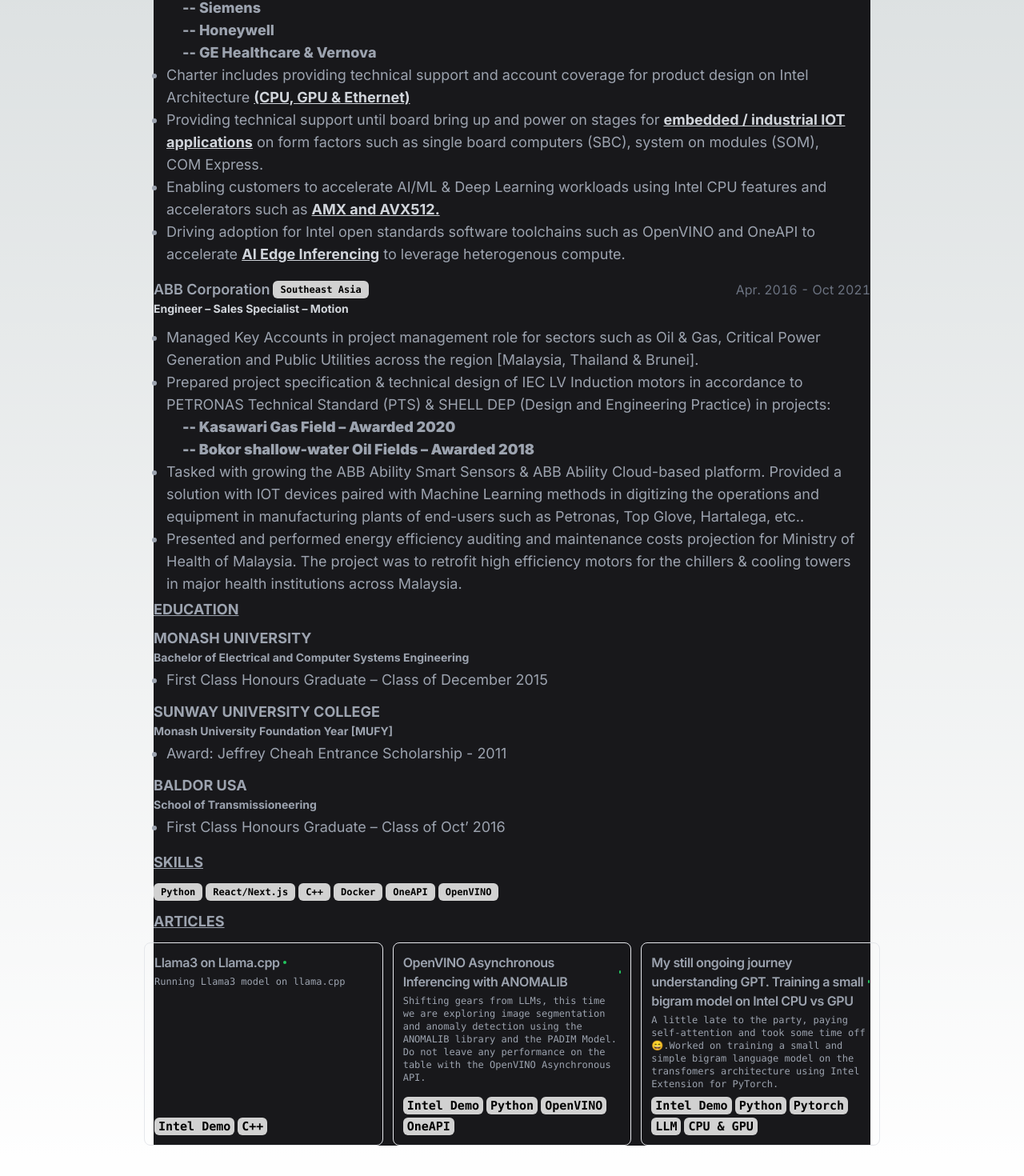
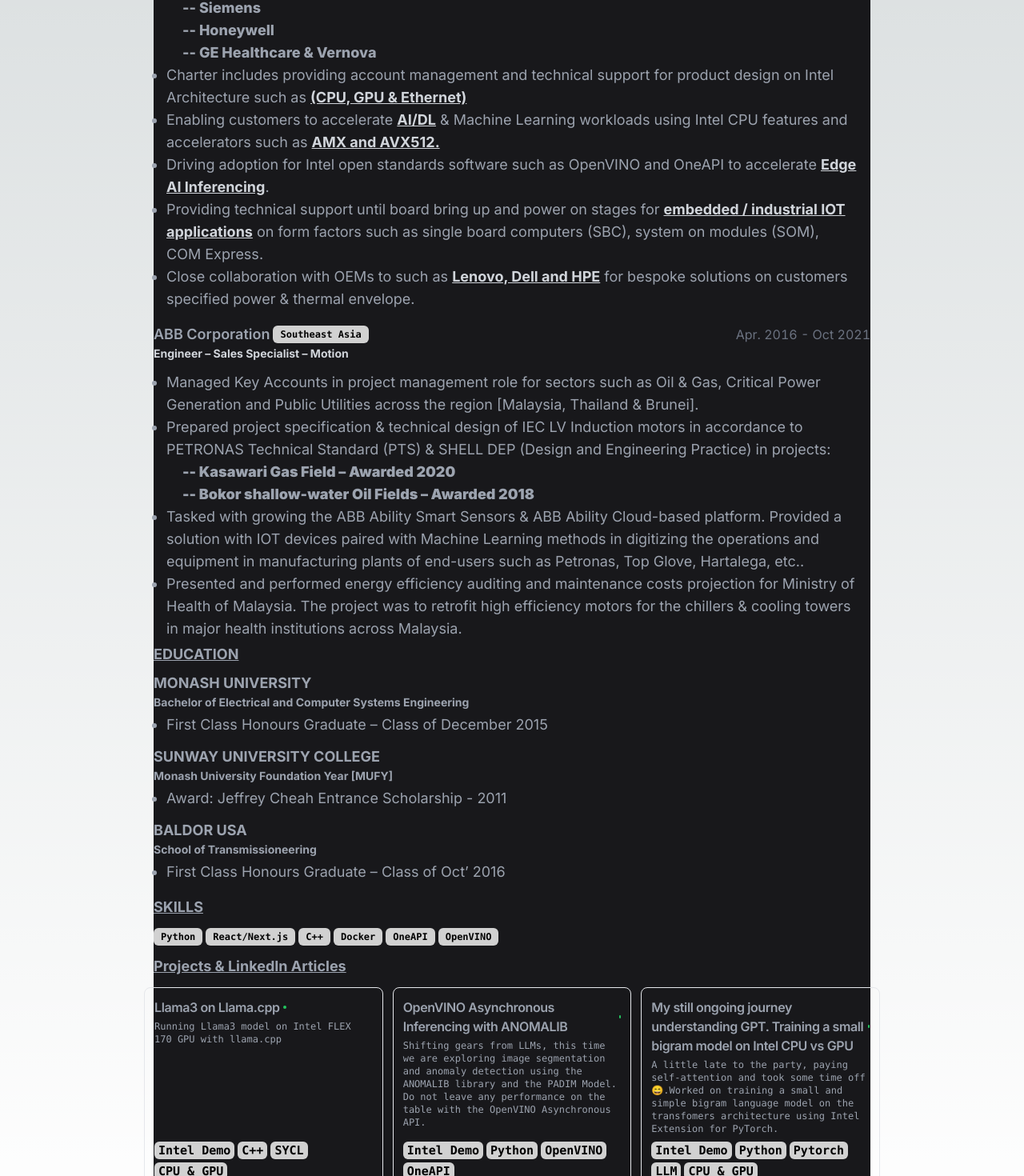
Before and after one commit to jasonpxh128/pxh, a Next.js app: page / in a window 1280 px wide. Shown: the part 332-1802 px from the top of the page at 80% size. Built offline with nearby package versions, Linux system fonts and the light colour scheme.

Commit message:
added new paragraphs to experiences

```diff
--- a/app/page.tsx
+++ b/app/page.tsx
@@ -48,14 +48,15 @@
               {/* <p>Nov 2021 - current</p> */}
               <div className="mx-3 p-1 text-pretty text-muted-foreground mt-2">
                 <ul className= "list-disc justify-normal">
-                  <li>Providing coverage for MNC accounts in APJ region as technical sales support:</li>
+                  <li>Providing coverage for Global MNC accounts in Asia region:</li>
                   <p className=" indent-5 font-extrabold"> -- Siemens </p>
                   <p className=" indent-5 font-extrabold"> -- Honeywell </p>
                   <p className=" indent-5 font-extrabold"> -- GE Healthcare & Vernova </p>
-                  <li className=" justify-normal">Charter includes providing technical support and account coverage for product design on Intel Architecture <span className=" underline hover:decoration-4  font-bold text-gray-300 ">(CPU, GPU & Ethernet)</span> </li>
+                  <li className=" justify-normal">Charter includes providing account management and technical support for product design on Intel Architecture such as <span className=" underline hover:decoration-4  font-bold text-gray-300 ">(CPU, GPU & Ethernet)</span> </li>
+                  <li>Enabling customers to accelerate <span className=" underline hover:decoration-4  font-bold text-gray-300 ">AI/DL</span> & Machine Learning workloads using Intel CPU features and accelerators such as <span className=" underline hover:decoration-4  font-bold text-gray-300 ">AMX and AVX512. </span></li>
+                  <li>Driving adoption for Intel open standards software such as OpenVINO and OneAPI to accelerate <span className=" underline hover:decoration-4  font-bold text-gray-300 ">Edge AI Inferencing</span>.</li>
                   <li>Providing technical support until board bring up and power on stages for <span className=" underline hover:decoration-4 font-bold text-gray-300 ">embedded / industrial IOT applications</span>  on form factors such as single board computers (SBC), system on modules (SOM), COM Express.</li>
-                  <li>Enabling customers to accelerate AI/ML & Deep Learning workloads using Intel CPU features and accelerators such as <span className=" underline hover:decoration-4  font-bold text-gray-300 ">AMX and AVX512. </span></li>
-                  <li>Driving adoption for Intel open standards software toolchains such as OpenVINO and OneAPI to accelerate <span className=" underline hover:decoration-4  font-bold text-gray-300 ">AI Edge Inferencing</span> to leverage heterogenous compute.</li>
+                  <li>Close collaboration with OEMs to such as <span className=" underline hover:decoration-4  font-bold text-gray-300 ">Lenovo, Dell and HPE</span> for bespoke solutions on customers specified power & thermal envelope.</li>
 
                 </ul>
               </div>
@@ -130,7 +131,7 @@
 
             </div>
 
-            <h1 className=" text-sm font-bold underline hover:decoration-4  md:text-lg my-3">ARTICLES</h1>
+            <h1 className=" text-sm font-bold underline hover:decoration-4  md:text-lg my-3">Projects & LinkedIn Articles</h1>
             <div className="-mx-3 grid grid-cols-1 gap-3 print:grid-cols-3 print:gap-2 md:grid-cols-2 lg:grid-cols-3">
 
               <div className="rounded-lg bg-card text-card-foreground flex flex-col overflow-hidden border border-muted p-3">
@@ -143,7 +144,7 @@
                     <div className="hidden font-mono text-xs underline print:visible">
                     https://www.linkedin.com/pulse/how-run-llama3-models-llamacpp-intel-gpus-sycl-oneapi-jason-pua-5g6vc/?trackingId=PgxN1cPCfuUKfgPvkIzveQ%3D%3D
                     </div>
-                    <p className="text-muted-foreground font-mono text-xs"> Running Llama3 model on llama.cpp</p>
+                    <p className="text-muted-foreground font-mono text-xs"> Running Llama3 model on Intel FLEX 170 GPU with llama.cpp</p>
                   </div>
 
                 </div>
@@ -155,6 +156,12 @@
                     </div>
                     <div className="inline-flex items-center rounded-md border font-semibold font-mono transition-colors focus:outline-none focus:ring-2 focus:ring-ring focus:ring-offset-2 text-nowrap border-transparent bg-white/80 text-black hover:bg-white/60 px-1 py-0 text-[15px]">
                       C++
+                    </div>
+                    <div className="inline-flex items-center rounded-md border font-semibold font-mono transition-colors focus:outline-none focus:ring-2 focus:ring-ring focus:ring-offset-2 text-nowrap border-transparent bg-white/80 text-black hover:bg-white/60 px-1 py-0 text-[15px]">
+                      SYCL
+                    </div>
+                    <div className="inline-flex items-center rounded-md border font-semibold font-mono transition-colors focus:outline-none focus:ring-2 focus:ring-ring focus:ring-offset-2 text-nowrap border-transparent bg-white/80 text-black hover:bg-white/60 px-1 py-0 text-[15px]">
+                      CPU & GPU
                     </div>
                   </div>
                 </div>
```
